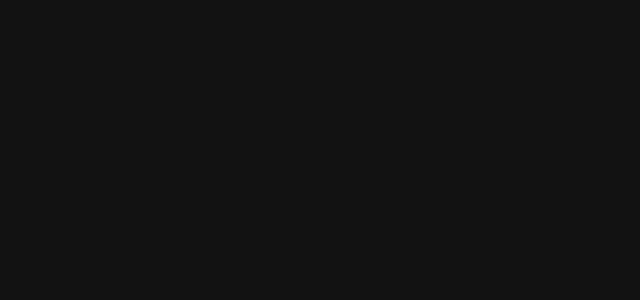
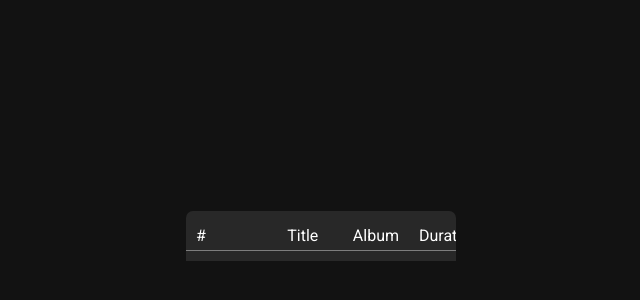
Before and after one commit to JohnnyLeek1/ITC-686-Project, a React (Create React App) app in the folder frontend/: page /results in a window 1280 px wide. Before the commit this address had no page. Shown: the part 164-464 px from the top of the page, without its empty margins (319-959 px from the left). Built offline with nearby package versions, Linux system fonts and the light colour scheme.

Commit message:
show resulting playlist info

```diff
--- a/frontend/src/App.js
+++ b/frontend/src/App.js
@@ -8,6 +8,7 @@ import HomePage from './pages/HomePage';
 
 import './styles/App.scss';
 import SelectedSongPage from './pages/SelectedSongPage';
+import ResultPage from './pages/ResultPage';
 
 export const UserContext = React.createContext({});
 
@@ -16,20 +17,23 @@ function App() {
   const [refreshToken, setRefreshToken] = useState(undefined);
   const [userInfo, setUserInfo] = useState(undefined);
   const [selectedSong, setSelectedSong] = useState(undefined);
+  const [generatedPlaylist, setGeneratedPlaylist] = useState(undefined);
 
   return (
     <div id="app_container">
         <UserContext.Provider value={{
-          accessToken: accessToken, setAccessToken: setAccessToken,
-          refreshToken: refreshToken, setRefreshToken: setRefreshToken,
-          userInfo: userInfo, setUserInfo: setUserInfo,
-          selectedSong: selectedSong, setSelectedSong: setSelectedSong
+          accessToken, setAccessToken,
+          refreshToken, setRefreshToken,
+          userInfo, setUserInfo,
+          selectedSong, setSelectedSong,
+          generatedPlaylist, setGeneratedPlaylist
         }}>
           <Router>
             <Routes>
               <Route path="/login/:accessToken/:refreshToken" element={<Authenticate />} />
               <Route path="/home" element={<HomePage />} />
               <Route path="/confirm_selection" element={<SelectedSongPage />} />
+              <Route path="/results" element={<ResultPage />} />
               <Route path="/" element={<LoginPage />} />
             </Routes>
           </Router>
--- /dev/null
+++ b/frontend/src/pages/ResultPage.jsx
@@ -0,0 +1,54 @@
+import React, { useContext, useState, useEffect } from "react";
+import { UserContext } from "../App";
+
+export default function ResultPage() {
+
+    const userContext = useContext(UserContext);
+    const [playlistInfo, setPlaylistInfo] = useState(undefined);
+
+    useEffect(() => {
+
+        if(userContext.generatedPlaylist !== undefined) {
+            fetch('/get_track_info', {
+                method: 'POST',
+                headers: {'content-type': 'application/json'},
+                body: JSON.stringify({ids: userContext.generatedPlaylist})
+            }).then(response => response.json())
+            .then(data => setPlaylistInfo(data.body.tracks))
+        }
+
+    }, [userContext.generatedPlaylist])
+
+    const SongDisplay = ({song, index}) => {
+        return (
+            <div className="song_display">
+                <p className="number">{index + 1}</p>
+                <img className="album_art" src={song.album.images[0].url} alt={`Album art for ${song.album.name}`} />
+                <div className="title">
+                    <p className="song">{song.name}</p>
+                    <p className="artists">{song.artists.map(artist => artist.name).join(", ")}</p>
+                </div>
+                <p className="album_name">{song.album.name}</p>
+                <p className="duration">{song.duration_ms / 1000} seconds</p>
+            </div>
+        );
+
+    }
+
+    return (
+        <div id="results">
+            <div className="song_display title_bar">
+                <p className="number">#</p>
+                <p className="album_art"> </p>
+                <div className="title">
+                    <p className="song">Title </p>
+                </div>
+                <p className="album_name">Album</p>
+                <p className="duration">Duration</p>
+            </div>
+            {playlistInfo ? playlistInfo.map((song, i) => <SongDisplay song={song} index={i} key={i} /> ) : undefined}
+        </div>
+    )
+
+
+}
--- a/frontend/src/pages/SelectedSongPage.jsx
+++ b/frontend/src/pages/SelectedSongPage.jsx
@@ -29,15 +29,15 @@ export default function SelectedSongPage() {
             body: JSON.stringify({id: userContext.selectedSong.songId, idType: userContext.selectedSong.type})
         })
         .then(response => response.json())
-        .then(data => console.log(data));
+        .then(data => { userContext.setGeneratedPlaylist(data.playlist); navigate('/results') });
     }
 
     const AudioFeature = ({featureName, value, color}) => {
         return (
             <div className="audio_feature">
                 {featureName} ({(value * 100).toFixed(1)}%)
-                <div class="progress">
-                    <div class={`progress-bar progress-bar-striped progress-bar-animated ${color}`} role="progressbar" aria-valuenow={value * 100} aria-valuemin="0" aria-valuemax="100" style={{width: `${value * 100}%`}}></div>
+                <div className="progress">
+                    <div className={`progress-bar progress-bar-striped progress-bar-animated ${color}`} role="progressbar" aria-valuenow={value * 100} aria-valuemin="0" aria-valuemax="100" style={{width: `${value * 100}%`}}></div>
                 </div>
             </div>
         );
--- a/frontend/src/styles/App.scss
+++ b/frontend/src/styles/App.scss
@@ -305,3 +305,61 @@ body {
     }
 
 }
+
+#results {
+    width: 80%;
+    max-height: 80vh;
+
+    overflow-y: scroll;
+    margin: auto;
+    background-color: #282828;
+
+    border-top-left-radius: 7px;
+    border-top-right-radius: 7px;
+
+    .song_display {
+        width: 100%;
+        display: flex;
+
+        height: 90px;
+
+        align-items: center;
+
+        p, img, div {
+            margin: 0 10px;
+        }
+
+        .number {
+            width: 20px;
+        }
+
+        .album_art {
+            width: 60px;
+            height: auto;
+
+            object-fit: cover;
+        }
+
+        .title {
+            width: 40%;
+        }
+
+        .album_name {
+            width: calc(100% - 40% - 60px - 20px - 10%);
+        }
+
+        .duration {
+            width: 10%;
+        }
+
+        &.title_bar {
+            height: 30px;
+            margin: 10px 0;
+            border-bottom: 1px solid rgba(255, 255, 255, 0.4);
+            background-color: #282828;
+
+            position: sticky;
+            top: 0;
+        }
+    }
+}
```
Also changed, not shown: 2 other files (tests, documents, lock files or other folders).
